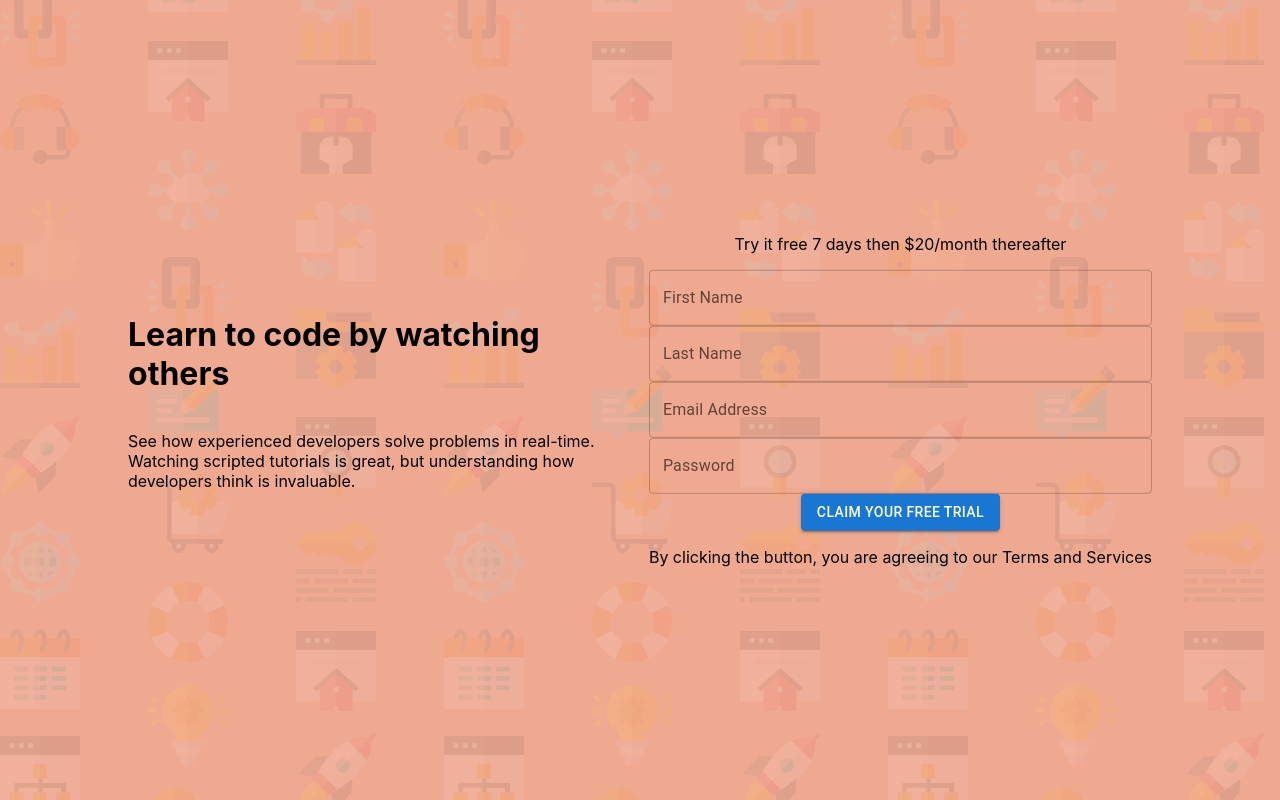
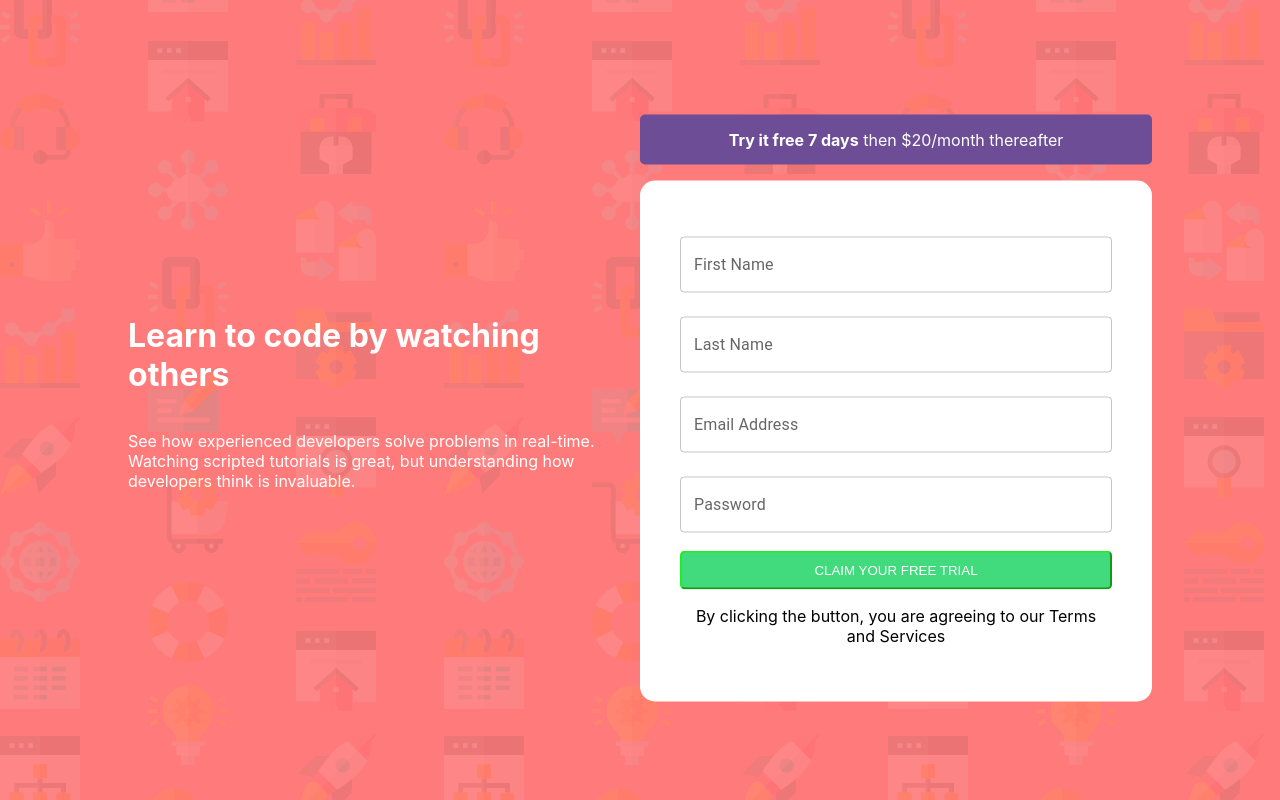
Before and after one commit to AshleyDennisDev/signup-form, a React (Create React App) app: page / in a window 1280 px wide. Built offline with nearby package versions, Linux system fonts and the light colour scheme.

Commit message:
form and intro css

```diff
--- a/src/App.css
+++ b/src/App.css
@@ -3,7 +3,7 @@
   padding: 0;
   height: 100vh;
   background-image: url('./assets/images/bg-intro-desktop.png');
-  background-color: rgb(240, 169, 145);
+  background-color: rgb(255, 122, 122);
 }
 .appContent{
   margin: 0;
--- a/src/components/Form.js
+++ b/src/components/Form.js
@@ -1,33 +1,41 @@
-import { Button, TextField } from '@mui/material';
+import { TextField } from '@mui/material';
 import './form.css';
 
 export default function Form() {
   return (
-    <div className="formContainer">
-      <p>Try it free 7 days then $20/month thereafter</p>
+    <div className="formSection">
+      <p className="formBanner"> <strong>Try it free 7 days</strong> then $20/month thereafter</p>
       <form
-      className='formField'
+      className='formContainer'
         noValidate
         autoComplete="off">
-        <div className='formFields'>
+        <div className='formFieldsWrapper'>
         <TextField
+          className='formField'
           id="outlined-required"
           label="First Name"
+          margin="normal"
         />
         <TextField
+          className='formField'
           id="outlined-required"
           label="Last Name"
+          margin="normal"
           />
         <TextField
+          className='formField'
           id="outlined-required"
           label="Email Address"
+          margin="normal"
         />
         <TextField
+          className='formField'
           id="outlined-required"
           label="Password"
+          margin="normal"
         />
         </div>
-        <Button variant="contained">CLAIM YOUR FREE TRIAL</Button>
+        <button className='formButton' variant="contained">CLAIM YOUR FREE TRIAL</button>
         <p>By clicking the button, you are agreeing to our Terms and Services</p>
       </form>
     </div>
--- a/src/components/form.css
+++ b/src/components/form.css
@@ -1,8 +1,27 @@
 .formContainer{
     display: flex;
     flex-direction: column;
+    padding: 40px;
+    border-radius: 15px;
+    background-color: white;
 }
-.formFields{
+.formBanner{
+    padding: 15px;
+    color: white;
+    background-color: rgb(109, 78, 150);
+    border-radius: 5px;
+}
+.formFieldsWrapper{
     display: flex;
     flex-direction: column;
 }
+.formField{
+}
+.formButton{
+    margin-top: 10px;
+    padding: 10px;
+    color: white;
+    background-color: rgb(65, 218, 124);
+    border-color: rgb(30, 238, 30);
+    border-radius: 5px;
+}
--- a/src/components/intro.css
+++ b/src/components/intro.css
@@ -1,5 +1,6 @@
 .introContainer{
     display: flex;
     flex-direction: column;
+    color: white;
     text-align: left;
 }
```
